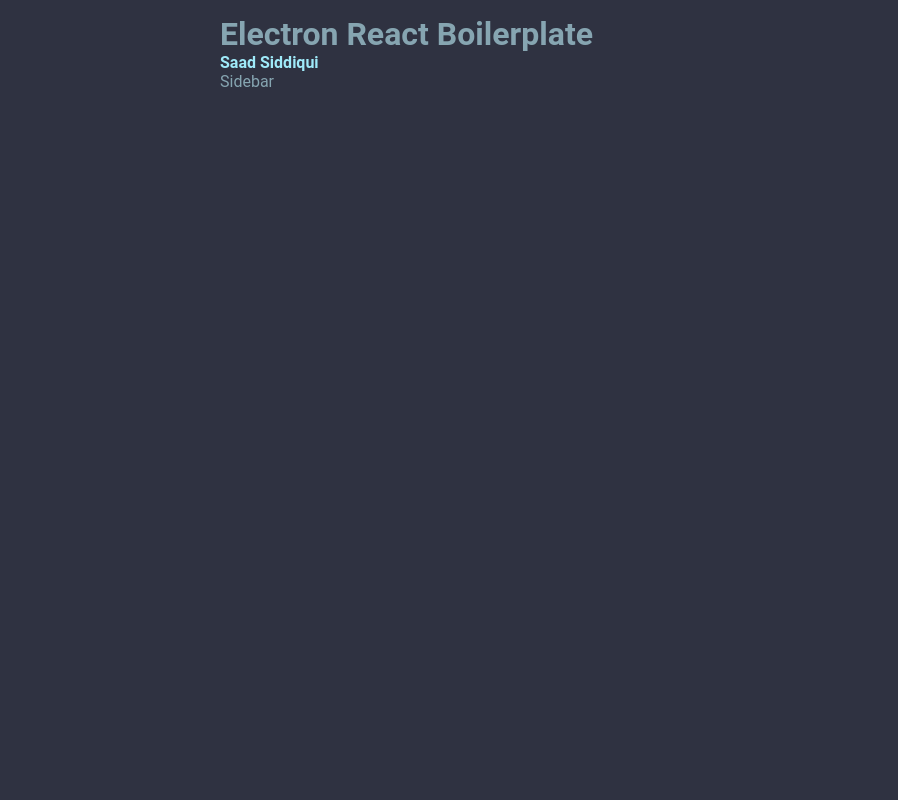
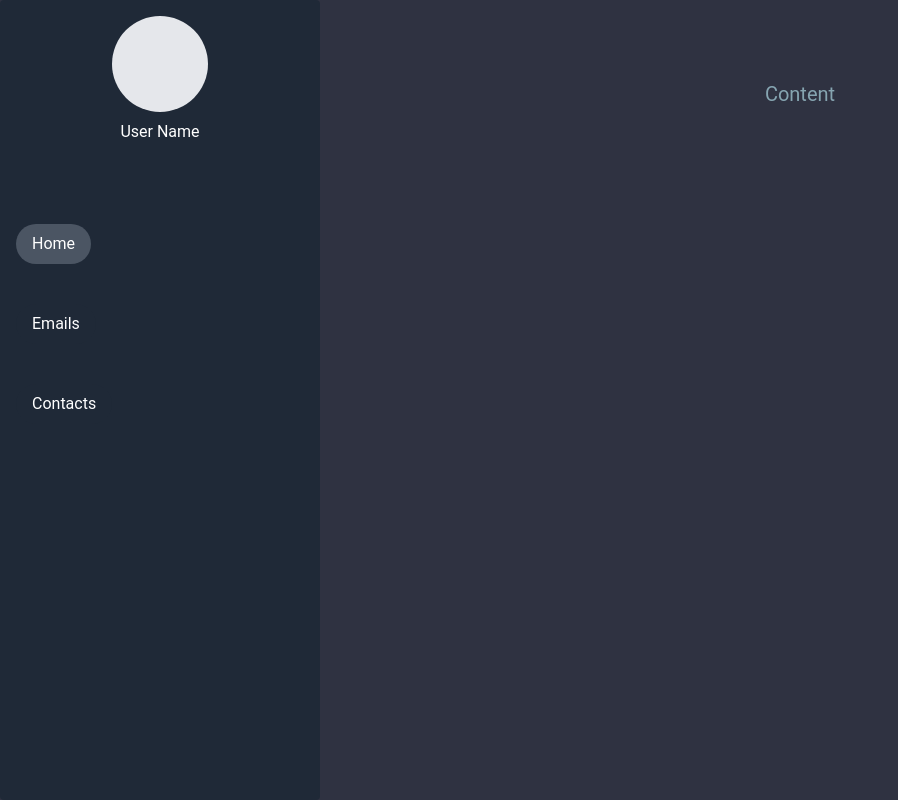
Before and after one commit to supremed3v/electron-app, a React (Vite) app: page / in a window 1280 px wide. Shown: the whole page, without its empty margins (0-898 px from the left). Built offline with nearby package versions, Linux system fonts and the light colour scheme.

Commit message:
added tailwindcss and completed grid view of app

```diff
--- a/package.json
+++ b/package.json
@@ -24,6 +24,7 @@
   "devDependencies": {
     "@electron/notarize": "^1.2.3",
     "@vitejs/plugin-react": "^3.1.0",
+    "autoprefixer": "^10.4.14",
     "electron": "^22.3.4",
     "electron-builder": "^23.6.0",
     "electron-vite": "^1.0.21",
@@ -31,9 +32,11 @@
     "eslint-config-prettier": "^8.8.0",
     "eslint-plugin-prettier": "^4.2.1",
     "eslint-plugin-react": "^7.32.2",
+    "postcss": "^8.4.23",
     "prettier": "^2.8.7",
     "react": "^18.2.0",
     "react-dom": "^18.2.0",
+    "tailwindcss": "^3.3.2",
     "vite": "^4.2.1"
   }
 }
--- /dev/null
+++ b/postcss.config.js
@@ -0,0 +1,6 @@
+module.exports = {
+  plugins: {
+    tailwindcss: {},
+    autoprefixer: {},
+  },
+}
--- a/src/renderer/src/App.jsx
+++ b/src/renderer/src/App.jsx
@@ -2,13 +2,12 @@ import Sidebar from './components/Sidebar'
 
 function App() {
   return (
-    <div className="container">
-      <div className="header">
-        <h1>Electron React Boilerplate</h1>
-        <div>
-          <a href="#">Saad Siddiqui</a>
-        </div>
+    <div className="grid grid-cols-4">
+      <div className="bg-gray-800 h-screen rounded">
         <Sidebar />
+      </div>
+      <div className="col-span-3">
+        <div className="text-xl text-center justify-center items-center flex mt-20">Content</div>
       </div>
     </div>
   )
--- a/src/renderer/src/assets/index.css
+++ b/src/renderer/src/assets/index.css
@@ -1,3 +1,6 @@
+@tailwind base;
+@tailwind components;
+@tailwind utilities;
 body {
   display: flex;
   flex-direction: column;
--- /dev/null
+++ b/src/renderer/src/components/Header.jsx
@@ -0,0 +1,5 @@
+const Header = () => {
+  return <div>Header</div>
+}
+
+export default Header
--- a/src/renderer/src/components/Sidebar.jsx
+++ b/src/renderer/src/components/Sidebar.jsx
@@ -1,5 +1,63 @@
+import { useState } from 'react'
+
 const Sidebar = () => {
-  return <div>Sidebar</div>
+  const [active, setActive] = useState(1)
+  const links = [
+    {
+      name: 'Home',
+      id: 1,
+      path: '/'
+    },
+    {
+      name: 'Emails',
+      id: 2,
+      path: '/about'
+    },
+    {
+      name: 'Contacts',
+      id: 3,
+      path: '/contact'
+    }
+  ]
+
+  const handleButton = (id) => {
+    setActive(id)
+  }
+  return (
+    <div>
+      {/* User Details Area */}
+      <div className="flex items-center justify-center mt-4">
+        <div className="flex flex-col items-center">
+          <div className="w-24 h-24 rounded-full bg-gray-200"></div>
+          <div className="mt-2 text-white">User Name</div>
+        </div>
+      </div>
+
+      {/* Sidebar Links */}
+
+      <div className="mt-8">
+        <div className="flex items-left justify-left px-4">
+          <div className="flex flex-col items-center justify-center">
+            <div className="mt-2 items-center justify-center flex-col text-hex-9feaf9">
+              {links.map((link) => (
+                <button
+                  key={link.id}
+                  className={
+                    active === link.id
+                      ? 'flex items-center justify-center  rounded-full mt-10 bg-gray-600 px-4 py-2'
+                      : 'flex items-center justify-center  rounded-full mt-10 bg-gray-800 px-4 py-2'
+                  }
+                  onClick={() => handleButton(link.id)}
+                >
+                  <div className="text-white">{link.name}</div>
+                </button>
+              ))}
+            </div>
+          </div>
+        </div>
+      </div>
+    </div>
+  )
 }
 
 export default Sidebar
--- /dev/null
+++ b/tailwind.config.js
@@ -0,0 +1,8 @@
+/** @type {import('tailwindcss').Config} */
+module.exports = {
+  content: ['./src/**/*.{html,js,jsx,ts,tsx,vue}'],
+  theme: {
+    extend: {}
+  },
+  plugins: []
+}
```
Also changed, not shown: 1 other file (tests, documents, lock files or other folders).
